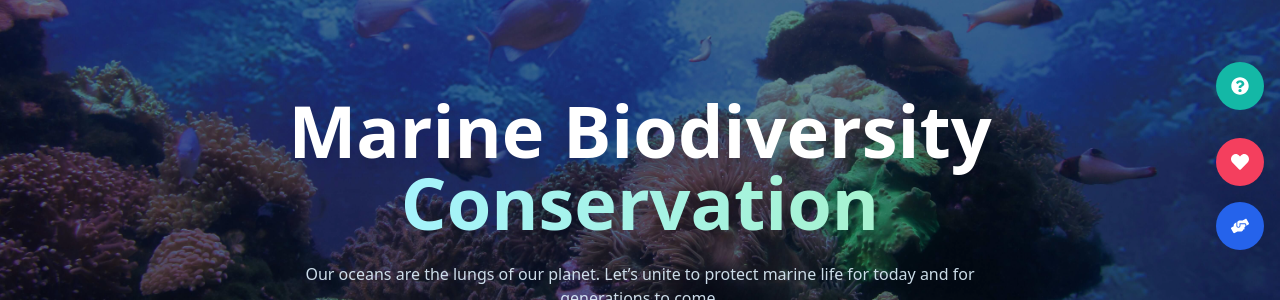
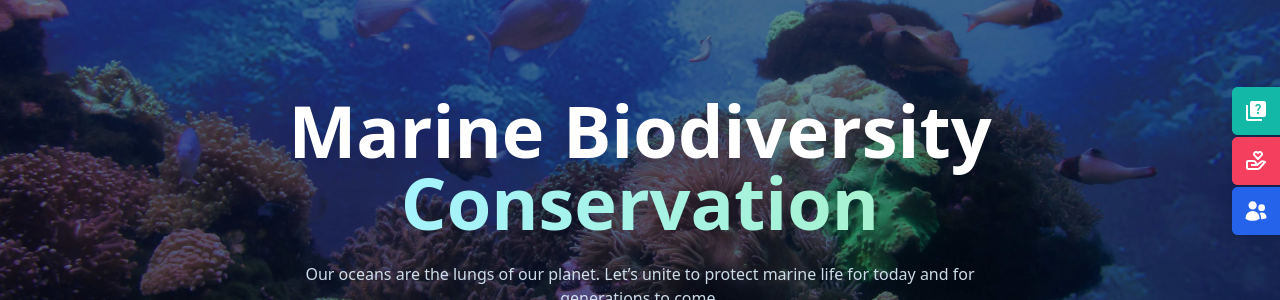
Before and after one commit to mhd-muzammil/Marine-Trust, a React (Vite) app in the folder client/: page / in a window 1280 px wide. Shown: the part 238-538 px from the top of the page. Built offline with nearby package versions, Linux system fonts and the light colour scheme; no server answers.

Commit message:
button request change

```diff
--- a/client/src/components/FloatingActions.jsx
+++ b/client/src/components/FloatingActions.jsx
@@ -1,105 +1,51 @@
-// src/components/FloatingActions.jsx
 import React from "react";
 import { Link } from "react-router-dom";
-import { FaHeart, FaHandsHelping, FaQuestionCircle } from "react-icons/fa";
+// Using specific icons for Quiz, Donation, and Group
+import { MdQuiz } from "react-icons/md";
+import { BiDonateHeart } from "react-icons/bi";
+import { HiUsers } from "react-icons/hi2";
 
 export default function FloatingActions() {
+  const actions = [
+    {
+      to: "/marine-quiz",
+      label: "Marine Quiz",
+      icon: <MdQuiz />,
+      color: "bg-teal-500",
+    },
+    {
+      to: "/donate",
+      label: "Contribute Now",
+      icon: <BiDonateHeart />,
+      color: "bg-rose-500",
+    },
+    {
+      to: "/careers#volunteer",
+      label: "Volunteer",
+      icon: <HiUsers />,
+      color: "bg-blue-600",
+    },
+  ];
+
   return (
-    <div
-      className="
-        hidden md:flex               /* 🔹 hide on mobile, show from md+ */
-        fixed right-4 top-1/2 -translate-y-1/2
-        flex-col gap-4
-        z-40
-      "
-    >
-      {/* Marine Quiz */}
-      <div className="relative group flex items-center justify-end animate-bounce">
-        <div
-          className="absolute right-full mr-3 top-1/2 -translate-y-1/2
-               rounded-full bg-white text-slate-900 shadow-2xl
-               px-5 py-2 text-xs sm:text-sm font-semibold
-               opacity-0 translate-x-2
-               group-hover:opacity-100 group-hover:translate-x-0
-               group-hover:-translate-y-1
-               transition-all duration-200 ease-out
-               flex items-center"
+    <div className="fixed right-0 top-1/2 -translate-y-1/2 flex flex-col items-end z-50">
+      {actions.map((item, index) => (
+        <Link
+          key={index}
+          to={item.to}
+          className={`group relative flex items-center h-12 overflow-hidden transition-all duration-300 hover:w-52 w-12 ${item.color} text-white mb-[2px] rounded-l-md shadow-md`}
         >
-          Marine Quiz
-        </div>
+          {/* Label */}
+          <span className="absolute left-4 whitespace-nowrap font-bold opacity-0 transition-all duration-300 group-hover:opacity-100">
+            {item.label}
+          </span>
 
-        <Link
-          to="/marine-quiz"
-          className="h-12 w-12 rounded-full bg-teal-500 flex items-center justify-center
-               shadow-2xl transform-gpu
-               transition-transform duration-200 ease-out
-               group-hover:-translate-y-1
-               hover:brightness-110
-               focus-visible:outline-none focus-visible:ring-2
-               focus-visible:ring-offset-2 focus-visible:ring-teal-300 focus-visible:ring-offset-transparent"
-          aria-label="Marine Quiz"
-        >
-          <FaQuestionCircle className="text-white text-lg" />
+          {/* Icon Box */}
+          <div className="absolute right-0 flex h-12 w-12 items-center justify-center text-2xl bg-inherit">
+            {item.icon}
+          </div>
         </Link>
-      </div>
-
-      {/* Donate */}
-      <div className="relative group flex items-center justify-end">
-        <div
-          className="absolute right-full mr-3 top-1/2 -translate-y-1/2
-                     rounded-full bg-white text-slate-900 shadow-2xl
-                     px-5 py-2 text-xs sm:text-sm font-semibold
-                     opacity-0 translate-x-2
-                     group-hover:opacity-100 group-hover:translate-x-0
-                     group-hover:-translate-y-1
-                     transition-all duration-200 ease-out
-                     flex items-center"
-        >
-          Contribute Now
-        </div>
-        <Link
-          to="/donate"
-          className="h-12 w-12 rounded-full bg-rose-500 flex items-center justify-center
-                     shadow-2xl transform-gpu
-                     transition-transform duration-200 ease-out
-                     group-hover:-translate-y-1
-                     hover:brightness-110
-                     focus-visible:outline-none focus-visible:ring-2
-                     focus-visible:ring-offset-2 focus-visible:ring-rose-300 focus-visible:ring-offset-transparent"
-          aria-label="Donate"
-        >
-          <FaHeart className="text-white text-lg" />
-        </Link>
-      </div>
-
-      {/* Volunteer */}
-      <div className="relative group flex items-center justify-end">
-        <div
-          className="absolute right-full mr-3 top-1/2 -translate-y-1/2
-                     rounded-full bg-white text-slate-900 shadow-2xl
-                     px-5 py-2 text-xs sm:text-sm font-semibold
-                     opacity-0 translate-x-2
-                     group-hover:opacity-100 group-hover:translate-x-0
-                     group-hover:-translate-y-1
-                     transition-all duration-200 ease-out
-                     flex items-center"
-        >
-          Volunteer
-        </div>
-        <Link
-          to="/careers#volunteer"
-          className="h-12 w-12 rounded-full bg-blue-600 flex items-center justify-center
-                     shadow-2xl transform-gpu
-                     transition-transform duration-200 ease-out
-                     group-hover:-translate-y-1
-                     hover:brightness-110
-                     focus-visible:outline-none focus-visible:ring-2
-                     focus-visible:ring-offset-2 focus-visible:ring-blue-300 focus-visible:ring-offset-transparent"
-          aria-label="Volunteer"
-        >
-          <FaHandsHelping className="text-white text-lg" />
-        </Link>
-      </div>
+      ))}
     </div>
   );
 }
```
